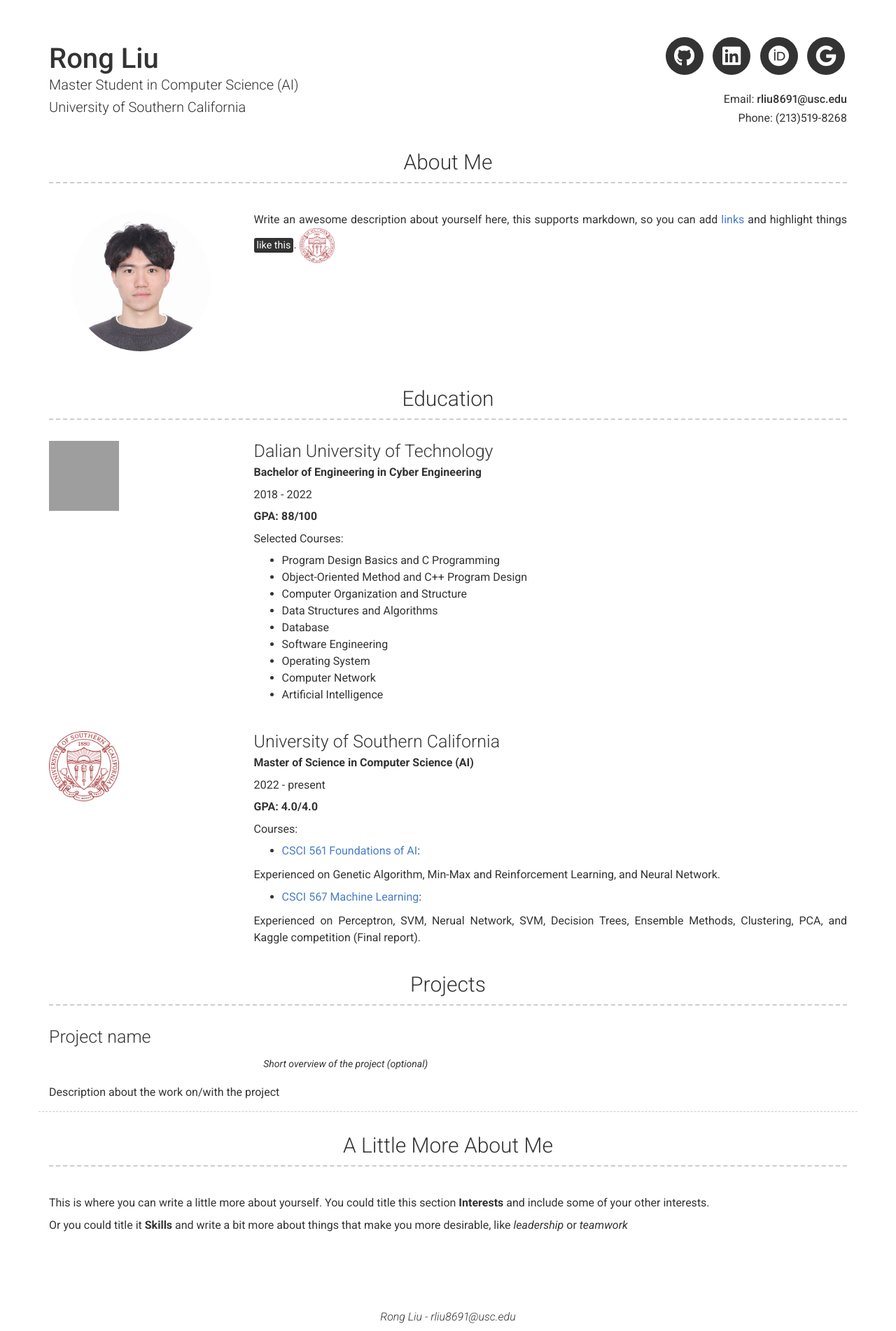
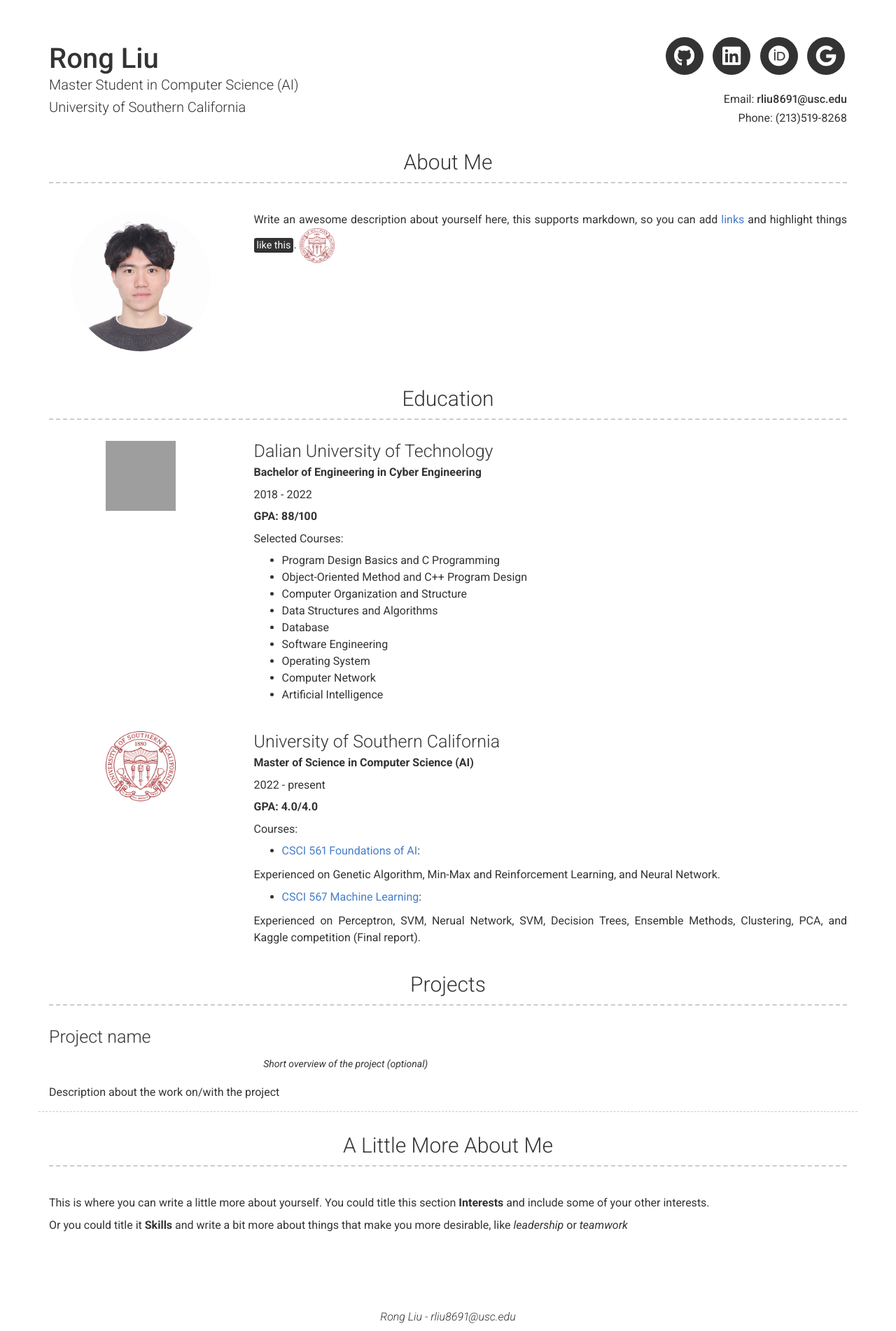
Before and after one commit to RongLiu-Leo/rongliu-leo.github.io, a Jekyll site: the page built from index.md, in a window 1280 px wide. Shown: the whole page at 70% size. Built offline with Jekyll 4.4.1, drawn with Linux system fonts in a browser that asks for light colours; nearby versions of some CDN libraries; grey boxes are pictures that could not be loaded.

Commit message:
Update section-list.html

```diff
--- a/_includes/section-list.html
+++ b/_includes/section-list.html
@@ -2,9 +2,9 @@
   <div class="row clearfix layout layout-{{item.layout | default: 'left'}} border-{{item.border | default: 'no'}}">
 
       {%- if item.seal -%}
-      <div class="col-xs-12 col-sm-4 col-md-3 no-print">
+      <div class="col-xs-12 col-sm-4 col-md-3 no-print" style="text-align: center">
         <!-- <span class="profile-img" style="background-image: url({{ item.about_profile_image | relative_url }})"></span> -->
-        <img width="100" height="100" style="margin: 0 auto" src="{{item.seal}}"/>
+        <img width="100" height="100" src="{{item.seal}}"/>
 
       </div>
       {%- endif -%}
```
